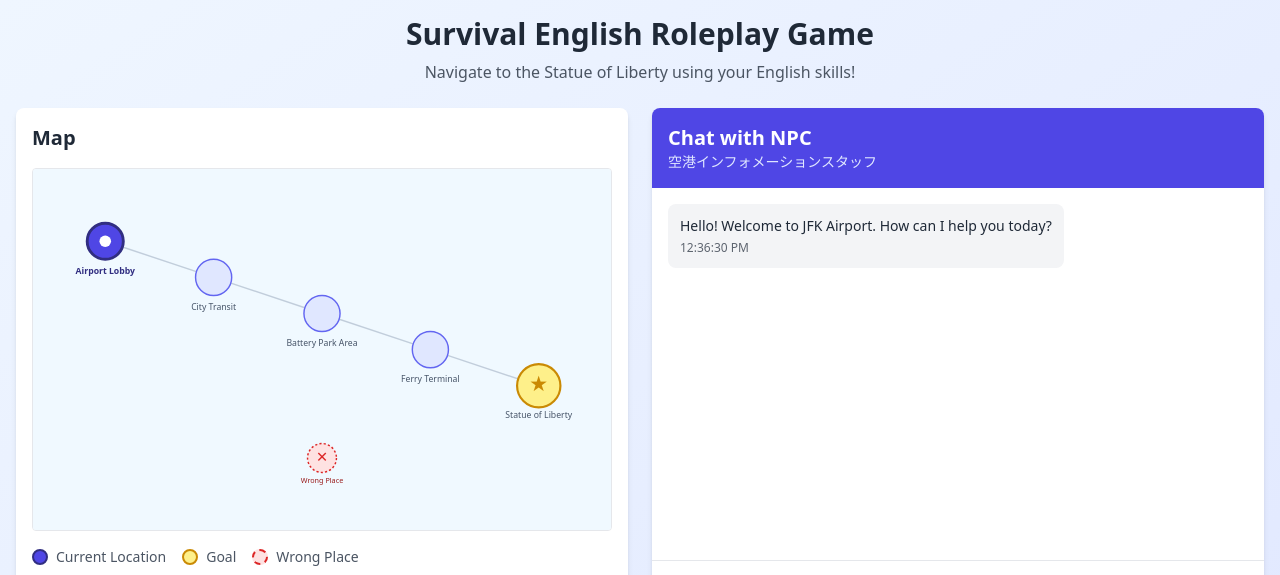
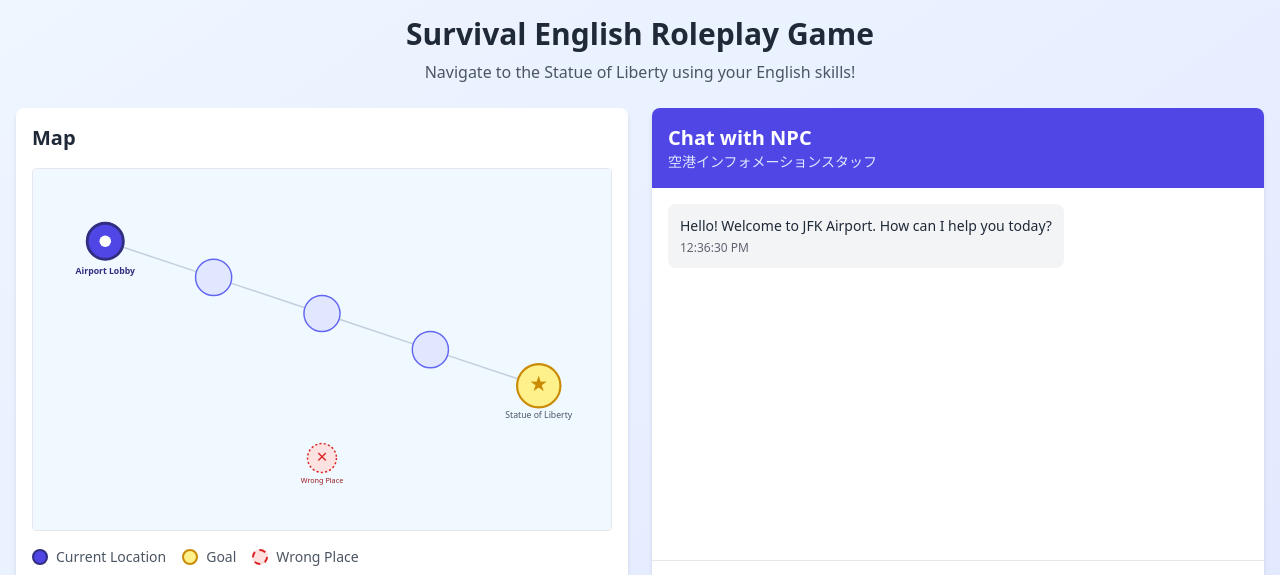
Before and after one commit to toshi-arch/survival-english-RPG, a Next.js app in the folder frontend/: page /game in a window 1280 px wide. Shown: the top 575 px of the page. Built offline with nearby package versions, Linux system fonts and the light colour scheme.

Commit message:
update: 現在地とゴール、訪問済みの場所だけ、名称を表示するように修正

```diff
--- a/frontend/components/MapUI.tsx
+++ b/frontend/components/MapUI.tsx
@@ -13,7 +13,7 @@ import { StateNode } from '@/types';
 
 export default function MapUI() {
   const { state } = useGameState();
-  const { scenario, currentStateId } = state;
+  const { scenario, currentStateId, visitedStateIds } = state;
 
   // StateをStateNodeに変換
   const stateNodes: StateNode[] = Object.values(scenario.states).map(s => ({
@@ -126,7 +126,8 @@ export default function MapUI() {
                 />
               )}
 
-              {/* State名ラベル */}
+              {/* State名ラベル - 現在地、訪問済み、ゴールのみ表示 */}
+              {(isCurrent || visitedStateIds.includes(node.id) || isGoal) && (
                 <text
                   x={node.position.x}
                   y={node.position.y + 45}
@@ -137,6 +138,7 @@ export default function MapUI() {
                 >
                   {node.name}
                 </text>
+              )}
             </g>
           );
         })}
--- a/frontend/contexts/GameStateContext.tsx
+++ b/frontend/contexts/GameStateContext.tsx
@@ -43,6 +43,7 @@ function createInitialState(scenario: Scenario): GameState {
   return {
     scenario,
     currentStateId: scenario.startStateId,
+    visitedStateIds: [scenario.startStateId], // 開始地点を訪問済みに追加
     requiredSlots,
     conversationHistory: [],
     movementOptions: null,
@@ -182,9 +183,15 @@ function gameStateReducer(state: GameState, action: GameAction): GameState {
         requiredSlots[slot] = null;
       });
 
+      // 訪問済みStateに追加
+      const visitedStateIds = state.visitedStateIds.includes(newStateId)
+        ? state.visitedStateIds
+        : [...state.visitedStateIds, newStateId];
+
       return {
         ...state,
         currentStateId: newStateId,
+        visitedStateIds,
         requiredSlots,
         movementOptions: null,
       };
--- a/frontend/types/index.ts
+++ b/frontend/types/index.ts
@@ -143,6 +143,7 @@ export interface AudioState {
 export interface GameState {
   scenario: Scenario;
   currentStateId: string;
+  visitedStateIds: string[]; // 訪問済みStateのID配列
   requiredSlots: Record<string, string | null>;
   conversationHistory: Message[];
   movementOptions: MovementOption[] | null;
```
Lines whose indentation alone changed are shown as unchanged.
